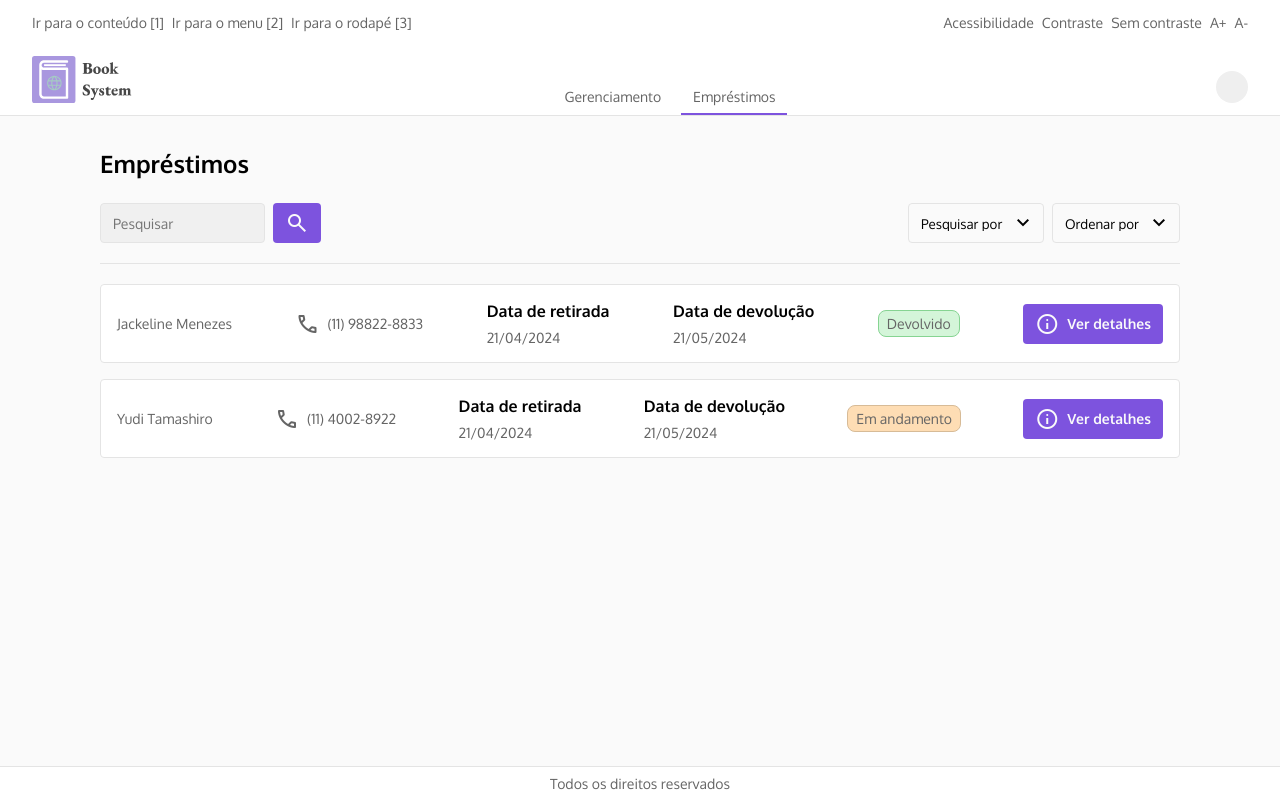
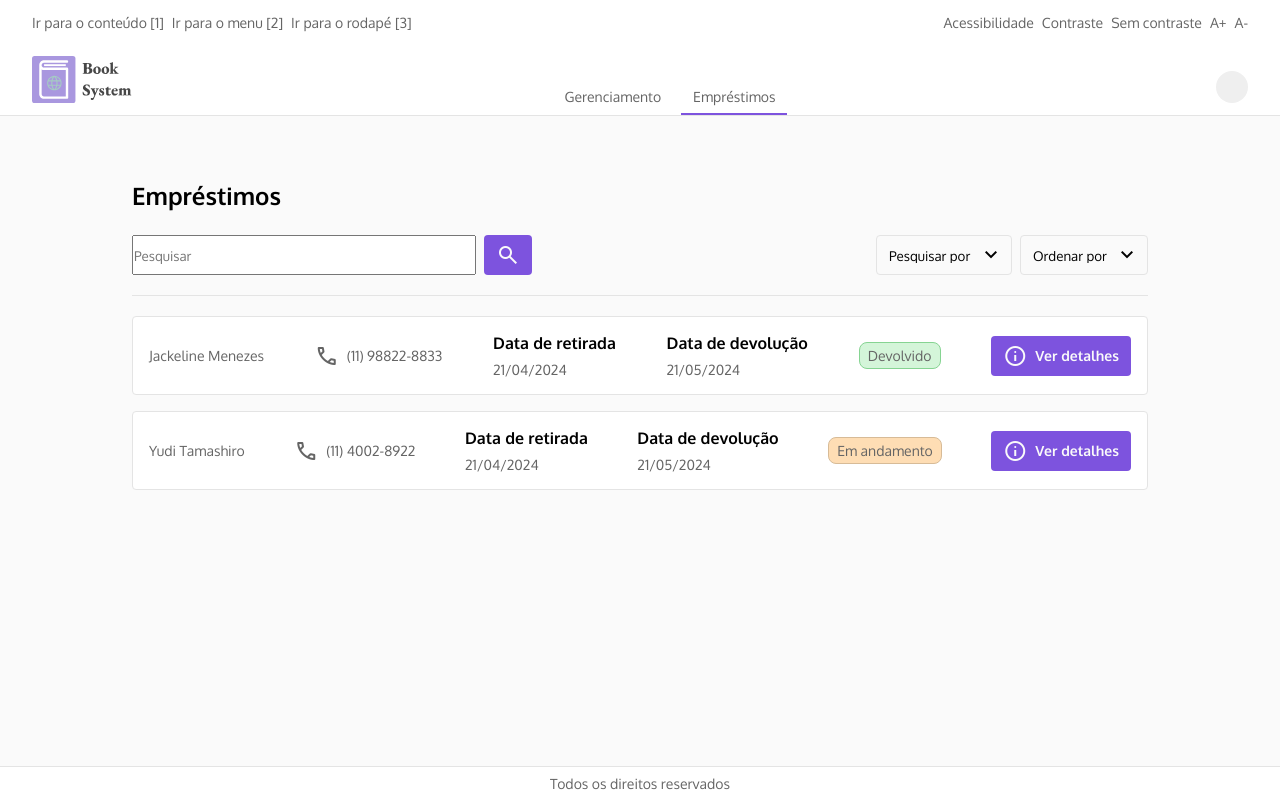
Before and after one commit to JV-projects/BookSystem, a React (Vite) app in the folder BookSystemFront/: page /emprestimos in a window 1280 px wide. Built offline with nearby package versions, Linux system fonts and the light colour scheme.

Commit message:
Empréstimos | Correção no tamanho do input

```diff
--- a/BookSystemFront/src/pages/Emprestimos/index.jsx
+++ b/BookSystemFront/src/pages/Emprestimos/index.jsx
@@ -42,8 +42,8 @@ export default function Emprestimos() {
                 <h1 className={styles.tituloPrimario}>Empréstimos</h1>
                 <div className={styles.areaConteudo}>
                     <div className={styles.containerBotoes}>
-                        <div className={styles.areaBotoes}>
-                            <Input placeholder='Pesquisar'/>
+                        <div className={styles.areaBotoes + " " + styles.areaPesquisa}>
+                            <Input className={styles.barraPesquisa} placeholder='Pesquisar'/>
                             <Button>
                                 <span className="material-symbols-outlined">search</span>
                             </Button>
--- a/BookSystemFront/src/pages/Emprestimos/styles.module.css
+++ b/BookSystemFront/src/pages/Emprestimos/styles.module.css
@@ -1,6 +1,7 @@
 .container {
     gap: 1.5rem;
     max-width: 67.5rem;
+    padding: 2rem;
     width: 100%;
 }
 
@@ -10,7 +11,6 @@
 
 .areaConteudo {
     gap: 1.25rem;
-    overflow-y: auto;
 }
 
 .containerBotoes {
@@ -23,6 +23,15 @@
     gap: 0.5rem;
 }
 
+.areaPesquisa {
+    max-width: 25rem;
+    width: 100%;
+}
+
+.barraPesquisa {
+    width: 100%;
+}
+
 .linha {
     background-color: var(--border-color);
     content: "";
@@ -31,7 +40,6 @@
 
 .containerCartoes {
     gap: 1rem;
-    overflow-y: auto;
 }
 
 .cartao {
```
